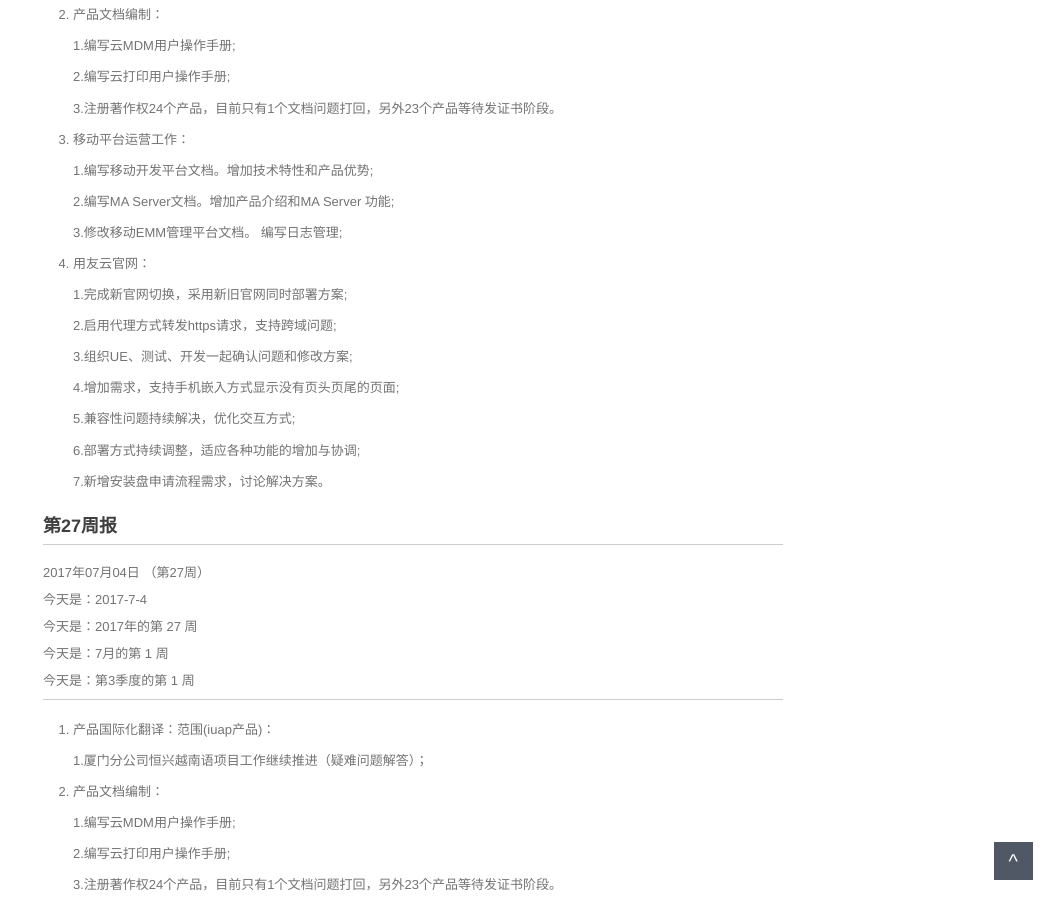
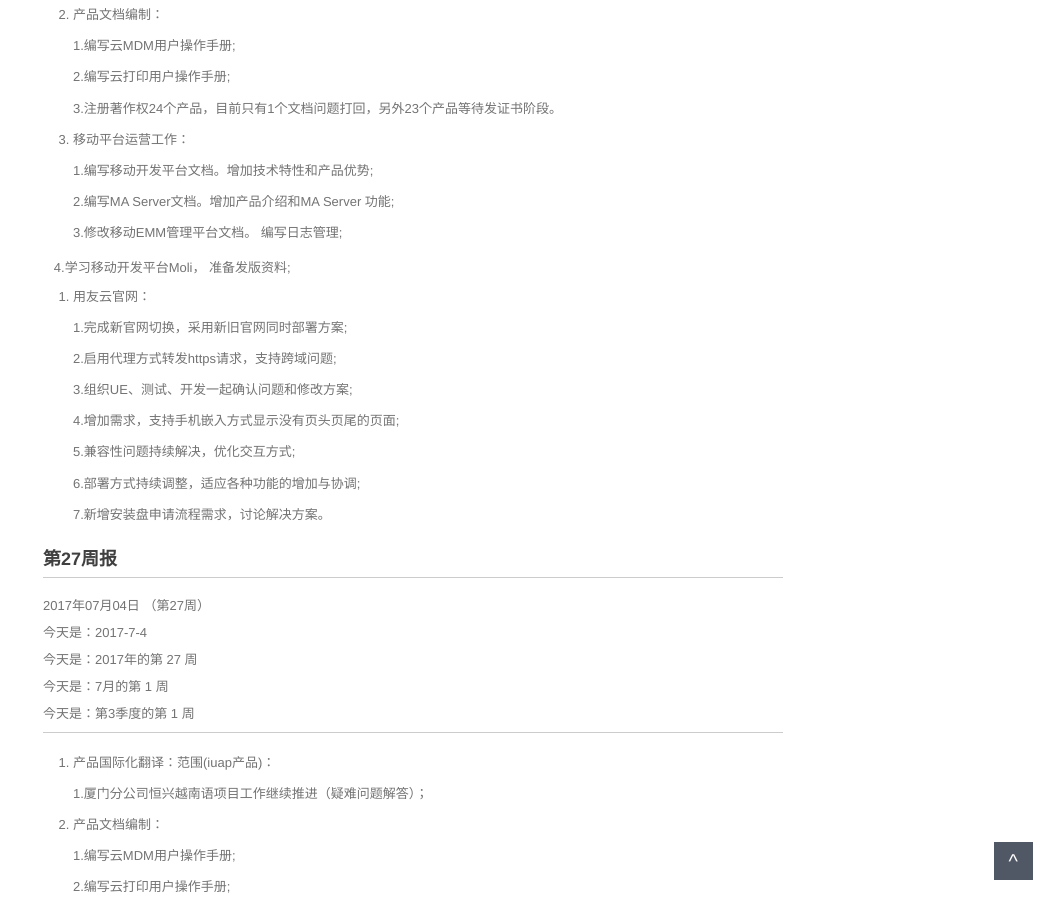
Before and after one commit to walllFlower/blog, a Jekyll site: the page built from _posts/2017-06-22-day_report_cxz.md, in a window 1280 px wide and 900 px high, scrolled down 594 px. Shown: the whole window, without its empty margins (227-1280 px from the left). Built offline with Jekyll 4.4.1, drawn with Linux system fonts in a browser that asks for light colours; comment, search, counter and statistics services are not loaded.

Commit message:
Update 2017-06-22-day_report_cxz.md

```diff
--- a/_posts/2017-06-22-day_report_cxz.md
+++ b/_posts/2017-06-22-day_report_cxz.md
@@ -42,6 +42,9 @@ categories: 日报
     2.编写MA Server文档。增加产品介绍和MA Server 功能;
 
     3.修改移动EMM管理平台文档。 编写日志管理;
+
+    4.学习移动开发平台Moli， 准备发版资料;
+
 
 4. 用友云官网：
 
```
